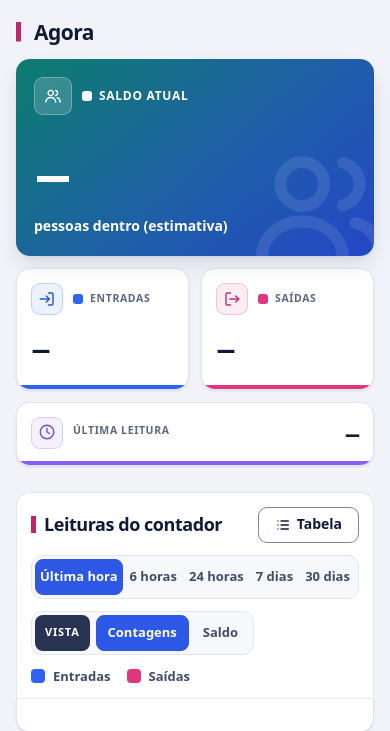
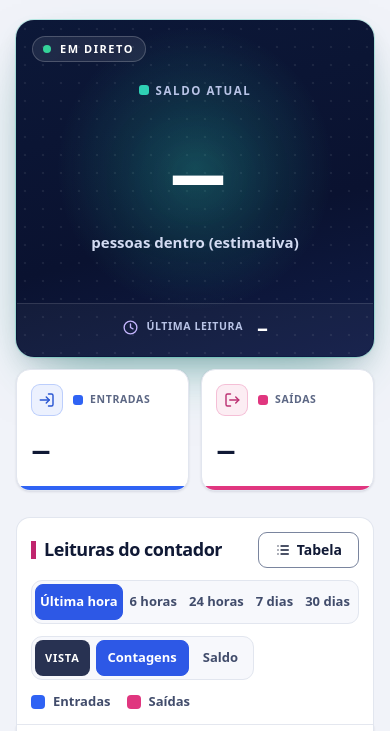
Before and after one commit to Dannyps/rift-data-load, a PHP site: page / in a window 390 px wide. Shown: the part 146-877 px from the top of the page. Run offline with PHP 8.4, Linux system fonts and the light colour scheme.

Commit message:
Charts page: full-width live display ("Em direto") for the people inside now, with the last reading as its footer; entries and exits under it

```diff
--- a/assets/site.css
+++ b/assets/site.css
@@ -280,16 +280,18 @@ button:focus-visible { outline: 2px solid var(--focus); outline-offset: 2px; }
 .ranges button:focus-visible, body.reunioes .weekbar .buttons button:focus-visible { outline-offset: -2px; }
 .ranges button[aria-pressed="true"]:focus-visible { outline: 2px solid var(--on-accent); outline-offset: -5px; }
 
-/* ---- KPI tiles: a bento of four widgets ----
- * The number of people inside (the third tile) is the hero: a big gradient widget, two rows tall, with the number at
- * display size. Entries and exits sit side by side next to it; the last reading is a slim status strip under them.
- * Each tile: icon in a tinted square, uppercase label, big light number, note, colour bar at the bottom. */
+/* ---- KPI tiles ----
+ * 1. A live display across the full width: the number of people inside right now (the third tile) at display size on
+ *    a dark screen, with a pulsing "Em direto" marker (the page reloads the data every minute). The last reading (the
+ *    fourth tile) is laid over the bottom of the display as its footer, so the display itself says how fresh the
+ *    number is ("recebida há ... min").
+ * 2. Under it, the entries and exits of the selected period, side by side.
+ * Each small tile: icon in a tinted square, uppercase label, big light number, note, colour bar at the bottom. */
 .tiles {
-  display: grid; grid-template-columns: repeat(4, minmax(0, 1fr)); gap: 16px; margin: 0;
-  grid-template-areas: "head head head head" "hero hero in out" "hero hero last last";
+  display: grid; grid-template-columns: repeat(2, minmax(0, 1fr)); gap: 16px; margin: 0;
+  grid-template-areas: "hero hero" "in out";
 }
-.tiles::before { content: "Agora"; grid-area: head; margin-bottom: 2px; }   /* CSS text: section title */
-.tiles::after { content: none; }                                         /* the chart widget carries its own title */
+.tiles::before, .tiles::after { content: none; }   /* no section titles: the display leads the page, the chart widget has its own title */
 .tile {
   position: relative; display: grid; grid-template-columns: auto minmax(0, 1fr); grid-template-areas: "icon label" "value value" "note note";
   column-gap: 12px; align-content: start; min-width: 0; overflow: hidden;
@@ -300,7 +302,8 @@ button:focus-visible { outline: 2px solid var(--focus); outline-offset: 2px; }
 .tile:nth-child(1) { grid-area: in; --c: var(--series-in); --i: var(--ico-in); }
 .tile:nth-child(2) { grid-area: out; --c: var(--series-out); --i: var(--ico-out); }
 .tile:nth-child(3) { grid-area: hero; --c: var(--series-bal); --i: var(--ico-users); }
-.tile:nth-child(4) { grid-area: last; }
+.tile:nth-child(4) { grid-area: hero; }
+.tile:nth-child(-n+2) { z-index: 1; }   /* entries and exits paint over the display's glow */
 .tile:hover { box-shadow: var(--shadow-md); }
 .tile::before {
   content: ""; grid-area: icon; align-self: center; width: var(--ic); height: var(--ic); border-radius: 11px;
@@ -316,34 +319,53 @@ button:focus-visible { outline: 2px solid var(--focus); outline-offset: 2px; }
 .tile .value { grid-area: value; margin: 14px 0 4px; font-size: 48px; font-weight: 200; line-height: 1; letter-spacing: -.045em; font-variant-numeric: tabular-nums; white-space: nowrap; }
 .tile .note { grid-area: note; color: var(--text-muted); font-size: 12.5px; font-weight: 500; }
 
-/* hero: people inside. White text on a teal-to-blue gradient (4.8:1 or more everywhere), the number at display size,
-   a large faint icon in the corner. */
+/* 1. the live display. Light text on a dark navy screen in both colour schemes (9:1 or more) */
 .tile:nth-child(3) {
-  grid-template-rows: auto 1fr auto; align-content: stretch; min-height: 236px; padding: 24px 26px 26px; border: 0;
-  background: linear-gradient(140deg, #0d7d6e 0%, #1f5fa8 55%, #2347c6 100%);
-  box-shadow: var(--shadow-md); color: #ffffff; --ic: 44px; --pad: 24px;
+  grid-template-columns: minmax(0, 1fr); grid-template-areas: "label" "value" "note"; justify-items: center; align-content: center;
+  min-height: 400px; padding: 66px 28px 100px; border: 0; border-radius: 20px; text-align: center; color: #ffffff;
+  background:
+    radial-gradient(55% 60% at 50% 44%, rgba(47, 208, 180, .26), rgba(47, 208, 180, 0) 70%),
+    radial-gradient(rgba(255, 255, 255, .07) 1px, transparent 1.6px) 0 0 / 18px 18px,
+    linear-gradient(165deg, #0c1838 0%, #0a1230 60%, #101c47 100%);
+  box-shadow: 0 0 0 1px rgba(47, 208, 180, .3), 0 26px 60px -26px rgba(13, 125, 110, .6), var(--shadow-md);
 }
-.tile:nth-child(3)::before { background: rgba(255, 255, 255, .16); box-shadow: inset 0 0 0 1px rgba(255, 255, 255, .28); }
-.tile:nth-child(3) .label::after { left: calc(26px + (var(--ic) - 20px) / 2); background: #ffffff; }
-.tile:nth-child(3)::after {   /* large decorative icon in the bottom right corner (no text there) */
-  left: auto; top: auto; right: -26px; bottom: -34px; width: 190px; height: 190px; background: #ffffff; opacity: .1;
-  -webkit-mask: var(--i) center / contain no-repeat; mask: var(--i) center / contain no-repeat;
+.tile:nth-child(3)::before {   /* the "Em direto" marker, top left (CSS text) */
+  content: "Em direto"; position: absolute; top: 22px; left: 24px; width: auto; height: auto;
+  padding: 5px 12px 5px 28px; border-radius: 999px; background: rgba(255, 255, 255, .08); box-shadow: inset 0 0 0 1px rgba(255, 255, 255, .2);
+  color: #ffffff; font-size: 11px; font-weight: 800; letter-spacing: .14em; line-height: 16px; text-transform: uppercase;
 }
-.tile:nth-child(3) .label { color: #ffffff; font-size: 12px; }
-.tile:nth-child(3) .label .swatch { background: #ffffff; }
-.tile:nth-child(3) .value { align-self: center; margin: 18px 0 6px; font-size: 104px; letter-spacing: -.05em; }
-.tile:nth-child(3) .note { position: relative; color: #ffffff; font-size: 14px; font-weight: 600; }
+.tile:nth-child(3)::after {    /* its dot */
+  left: 35px; top: 31px; right: auto; bottom: auto; width: 8px; height: 8px; border-radius: 50%;
+  background: #34d399; box-shadow: 0 0 0 3px rgba(52, 211, 153, .25);
+}
+.tile:nth-child(3) .label { justify-content: center; color: #b8c3e6; font-size: 13px; letter-spacing: .16em; }
+.tile:nth-child(3) .label .swatch { background: #2fd0b4; }
+.tile:nth-child(3) .label::after { content: none; }
+.tile:nth-child(3) .value {
+  margin: 16px 0 10px; font-size: clamp(120px, 15vw, 220px); font-weight: 300; line-height: .9; letter-spacing: -.05em;
+  text-shadow: 0 0 48px rgba(47, 208, 180, .45);
+}
+.tile:nth-child(3) .note { color: #d3dbf2; font-size: 17px; font-weight: 600; }
+/* when the page marks old data with a class "stale" on #status (it does not yet: see the notes for the site owner),
+   the marker says so and stops pulsing */
+body:has(#status.stale) .tile:nth-child(3)::before { content: "Sem dados recentes"; }
+body:has(#status.stale) .tile:nth-child(3)::after { background: #8f9bbd; box-shadow: none; animation: none; }
 
-/* status strip: last reading. Icon, label and note on the left, the time on the right */
+/* the display's footer: the last reading, laid over the bottom of the display */
 .tile:nth-child(4) {
-  grid-template-columns: auto minmax(0, 1fr) auto; grid-template-areas: "icon label value" "icon note value";
-  align-content: center; row-gap: 3px; padding-block: 16px 18px;
+  align-self: end; z-index: 1; margin: 0 1px 1px;
+  grid-template-columns: auto auto auto; grid-template-areas: "label value note"; justify-content: center; align-items: center; column-gap: 14px;
+  padding: 16px 24px; background: rgba(255, 255, 255, .04); border: 0; border-top: 1px solid rgba(255, 255, 255, .12);
+  border-radius: 0 0 19px 19px; box-shadow: none;
 }
-.tile:nth-child(4)::before { grid-row: 1 / 3; }
-.tile:nth-child(4) .label { align-self: end; }
-.tile:nth-child(4) .note { align-self: start; }
-.tile:nth-child(4) .value { align-self: center; margin: 0 0 0 12px; font-size: 40px; }
-.tile:nth-child(4) .label::after { top: 50%; margin-top: -12px; }
+.tile:nth-child(4)::before, .tile:nth-child(4)::after, .tile:nth-child(4) .label::after { content: none; }
+.tile:nth-child(4) .label { color: #b8c3e6; }
+.tile:nth-child(4) .label::before {
+  content: ""; flex: none; width: 17px; height: 17px; background: #c4b5fd;
+  -webkit-mask: var(--ico-clock) center / contain no-repeat; mask: var(--ico-clock) center / contain no-repeat;
+}
+.tile:nth-child(4) .value { margin: 0; color: #ffffff; font-size: 26px; font-weight: 600; letter-spacing: -.02em; }
+.tile:nth-child(4) .note { color: #b8c3e6; font-size: 13.5px; }
 
 /* ---- colour swatches (legend, tooltip, tile labels) ---- */
 .swatch { width: 10px; height: 10px; border-radius: 3px; display: inline-block; flex: none; }
@@ -499,11 +521,15 @@ footer p:not(.footer-links), body.reunioes #h_assistencia { display: none; }
 @keyframes fade { from { opacity: 0; } }
 @keyframes grow-y { from { transform: scaleY(0); } }
 @keyframes grow-x { from { transform: scaleX(0); } }
+@keyframes glow { 50% { text-shadow: 0 0 76px rgba(47, 208, 180, .75); } }
+@keyframes pulse-live {
+  0% { box-shadow: 0 0 0 0 rgba(52, 211, 153, .7); }
+  70%, 100% { box-shadow: 0 0 0 9px rgba(52, 211, 153, 0); }
+}
 @media (prefers-reduced-motion: no-preference) {
   .tile, .controls, #chart, #tablewrap { animation: rise .7s cubic-bezier(.2, .8, .2, 1) backwards; }
-  .tile:nth-child(2) { animation-delay: .07s; }
-  .tile:nth-child(3) { animation-delay: .14s; }
-  .tile:nth-child(4) { animation-delay: .21s; }
+  .tile:nth-child(1) { animation-delay: .12s; }
+  .tile:nth-child(2) { animation-delay: .19s; }
   .controls { animation-delay: .26s; }
   #chart { animation-delay: .32s; }
   .tiles::before, .tiles::after, footer { animation: fade .8s backwards; }
@@ -512,33 +538,33 @@ footer p:not(.footer-links), body.reunioes #h_assistencia { display: none; }
   #chart svg path { transform-box: view-box; transform-origin: 0 312px; animation: grow-y .9s .15s cubic-bezier(.2, .8, .2, 1) backwards; }
   .tip { animation: pop .16s ease-out; }
   .tile:hover { transform: translateY(-3px); }
+  .tile:nth-child(n+3):hover { transform: none; }  /* the display and its footer stay put */
+  .tile:nth-child(3) .value { animation: pop .8s .3s cubic-bezier(.2, .8, .2, 1) backwards, glow 3.2s 1.2s ease-in-out infinite; }
+  .tile:nth-child(3)::after { animation: pulse-live 1.8s ease-out infinite; }
   .nav a:hover { transform: translateX(2px); }
   button:active:not(:disabled) { transform: scale(.97); }
 }
 
 /* ---- responsive (shared) ---- */
-@media (max-width: 1180px) {
-  .tile:nth-child(3) .value { font-size: 88px; }
-}
 @media (max-width: 720px) {
   body { --gutter: 16px; padding-bottom: 40px; }
   header { padding: 12px 0; }
   .nav { margin-bottom: 20px; padding-bottom: 10px; }
   body:not(.admin) .nav a { flex: 1 1 0; justify-content: center; }
-  .tiles { grid-template-columns: repeat(2, minmax(0, 1fr)); grid-template-areas: "head head" "hero hero" "in out" "last last"; gap: 12px; }
-  .tiles::before { font-size: 21px; }
+  .tiles { gap: 12px; }
   .tile { column-gap: 10px; padding: 14px 14px 18px; --ic: 32px; --pad: 14px; }
   .tile::before { border-radius: 9px; }
   .tile .label { font-size: 10.5px; letter-spacing: .06em; }
   .tile .label::after { width: 18px; height: 18px; left: calc(var(--pad) + (var(--ic) - 18px) / 2); top: calc(var(--pad) + (var(--ic) - 18px) / 2); }
   .tile .value { margin-top: 12px; font-size: 40px; }
-  .tile:nth-child(3) { min-height: 0; padding: 18px 18px 20px; --ic: 38px; --pad: 18px; }
-  .tile:nth-child(3) .label::after { left: calc(18px + (var(--ic) - 18px) / 2); }
-  .tile:nth-child(3) .value { margin: 18px 0 6px; font-size: 76px; }
-  .tile:nth-child(3)::after { width: 150px; height: 150px; right: -22px; bottom: -28px; }
-  .tile:nth-child(4) { padding-block: 14px 16px; }
-  .tile:nth-child(4) .value { font-size: 32px; }
-  .tile:nth-child(4) .label::after { top: 50%; margin-top: -11px; }
+  .tile:nth-child(3) { min-height: 0; padding: 62px 16px 104px; border-radius: 18px; }
+  .tile:nth-child(3)::before { top: 16px; left: 16px; }
+  .tile:nth-child(3)::after { top: 25px; left: 27px; }
+  .tile:nth-child(3) .label { font-size: 11.5px; letter-spacing: .14em; }
+  .tile:nth-child(3) .value { margin: 14px 0 10px; font-size: 120px; }
+  .tile:nth-child(3) .note { font-size: 15px; }
+  .tile:nth-child(4) { grid-template-columns: auto auto; grid-template-areas: "label value" "note note"; justify-items: center; row-gap: 4px; padding: 12px 16px 14px; border-radius: 0 0 17px 17px; }
+  .tile:nth-child(4) .value { font-size: 22px; }
   .controls { grid-template-columns: minmax(0, 1fr) auto; grid-template-areas: "title toggle" "ranges ranges" "views views" "legend legend"; margin-top: 26px; padding: 14px 14px 12px; gap: 12px 10px; }
   .controls::before { font-size: 18px; padding-left: 13px; }
   #ranges { display: flex; justify-self: stretch; }
```
